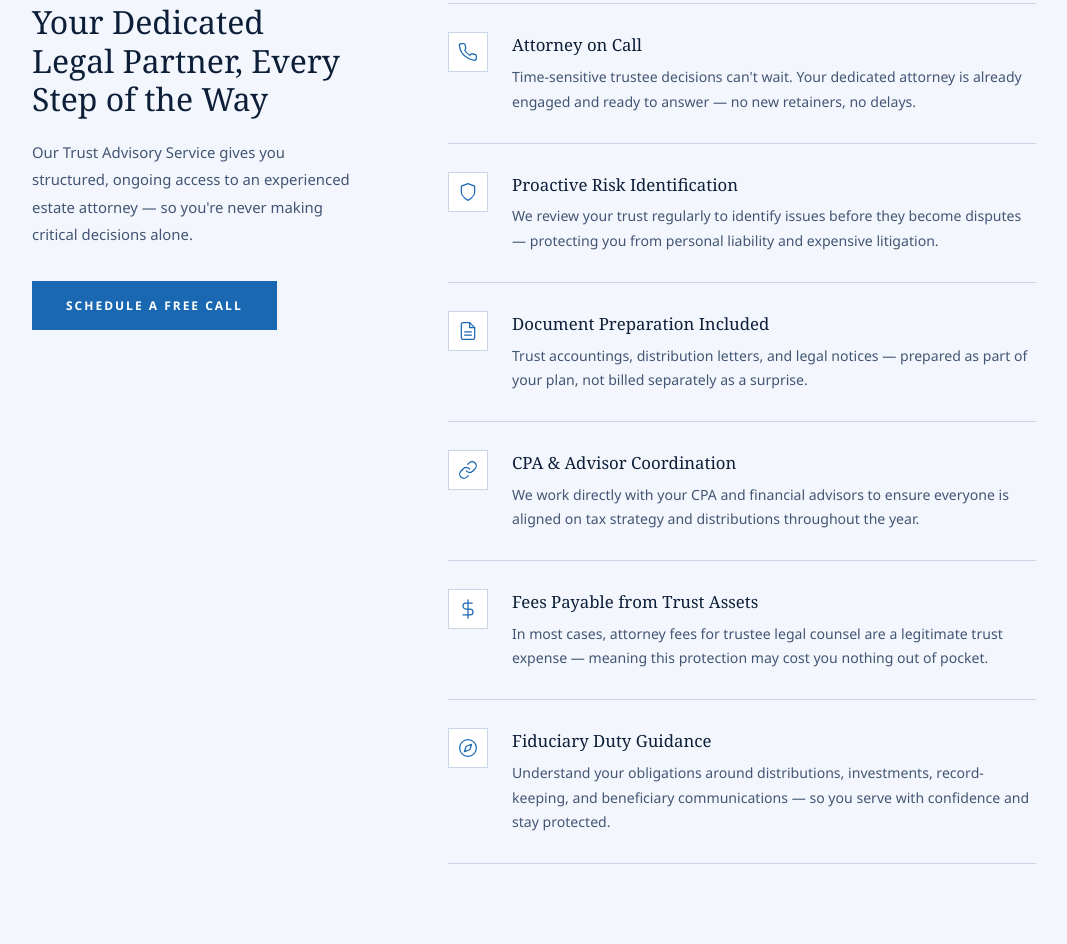
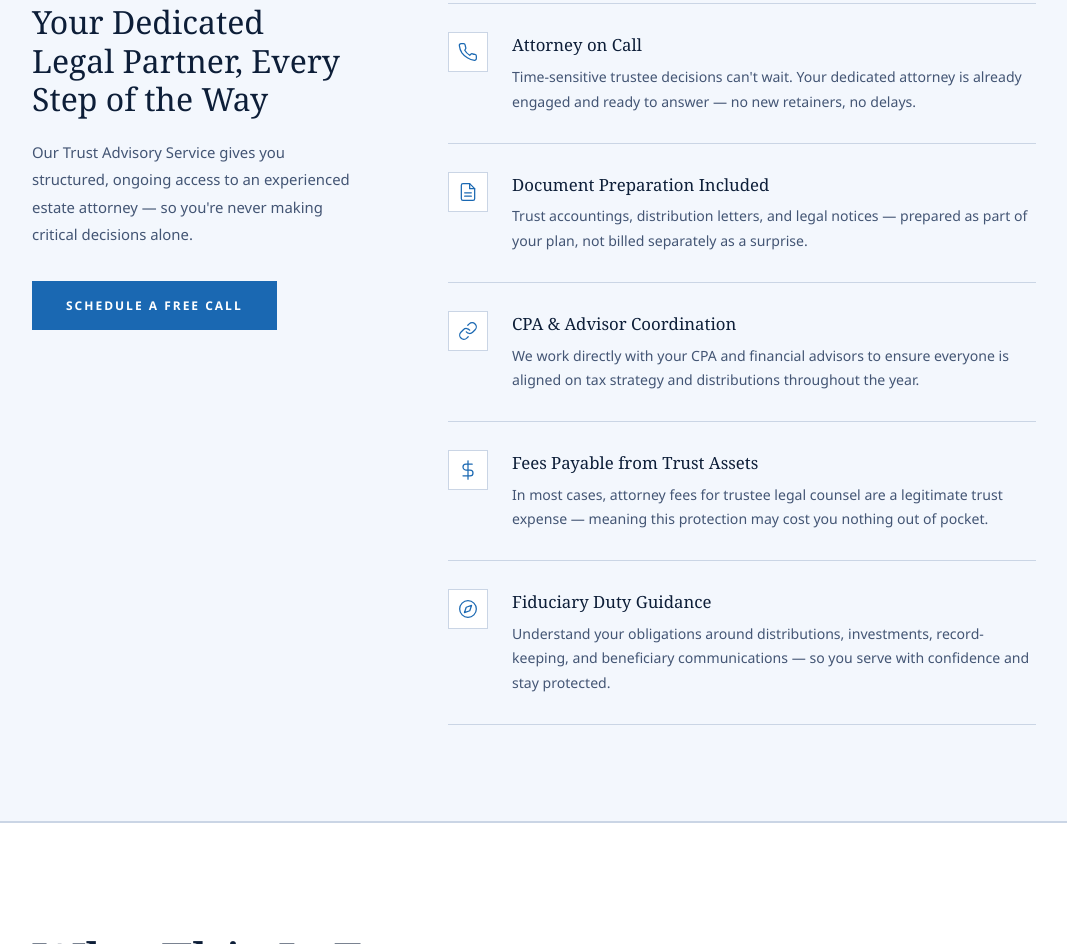
Before and after one commit to lmansell33/sjf-law-group, a plain HTML site: page index.html in a window 1280 px wide. Shown: the part 2104-3048 px from the top of the page, without its empty margins (106-1173 px from the left). Drawn offline with Linux system fonts and the light colour scheme.

Commit message:
Remove Proactive Risk Identification benefit row
Co-Authored-By: Claude Sonnet 4.6 <noreply@anthropic.com>

```diff
--- a/index.html
+++ b/index.html
@@ -113,15 +113,6 @@
             <div>
               <div class="benefit-row__title">Attorney on Call</div>
               <p class="benefit-row__text">Time-sensitive trustee decisions can't wait. Your dedicated attorney is already engaged and ready to answer — no new retainers, no delays.</p>
-            </div>
-          </div>
-          <div class="benefit-row">
-            <div class="benefit-row__icon">
-              <svg xmlns="http://www.w3.org/2000/svg" width="20" height="20" viewBox="0 0 24 24" fill="none" stroke="currentColor" stroke-width="1.5" stroke-linecap="round" stroke-linejoin="round"><path d="M12 22s8-4 8-10V5l-8-3-8 3v7c0 6 8 10 8 10z"/></svg>
-            </div>
-            <div>
-              <div class="benefit-row__title">Proactive Risk Identification</div>
-              <p class="benefit-row__text">We review your trust regularly to identify issues before they become disputes — protecting you from personal liability and expensive litigation.</p>
             </div>
           </div>
           <div class="benefit-row">
```
